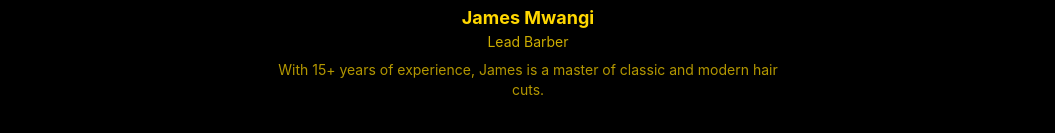
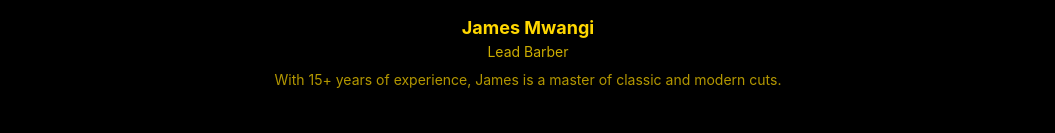
Before and after one commit to MachineKe/spa-frontend, a React (Vite) app: page /team in a window 1280 px wide. Shown: the part 481-614 px from the top of the page, without its empty margins (112-1167 px from the left). Built offline with nearby package versions, Linux system fonts and the light colour scheme; no server answers.

Commit message:
edit team description

```diff
--- a/src/pages/Team.jsx
+++ b/src/pages/Team.jsx
@@ -35,7 +35,7 @@ export default function Team() {
             <div className="font-sans text-lg font-bold">James Mwangi</div>
             <div className="font-sans text-gold/80 text-sm mb-2">Lead Barber</div>
             <div className="font-sans text-gold/70 text-sm text-center">
-              With 15+ years of experience, James is a master of classic and modern hair cuts.
+              With 15+ years of experience, James is a master of classic and modern cuts.
             </div>
           </div>
         </>
```
